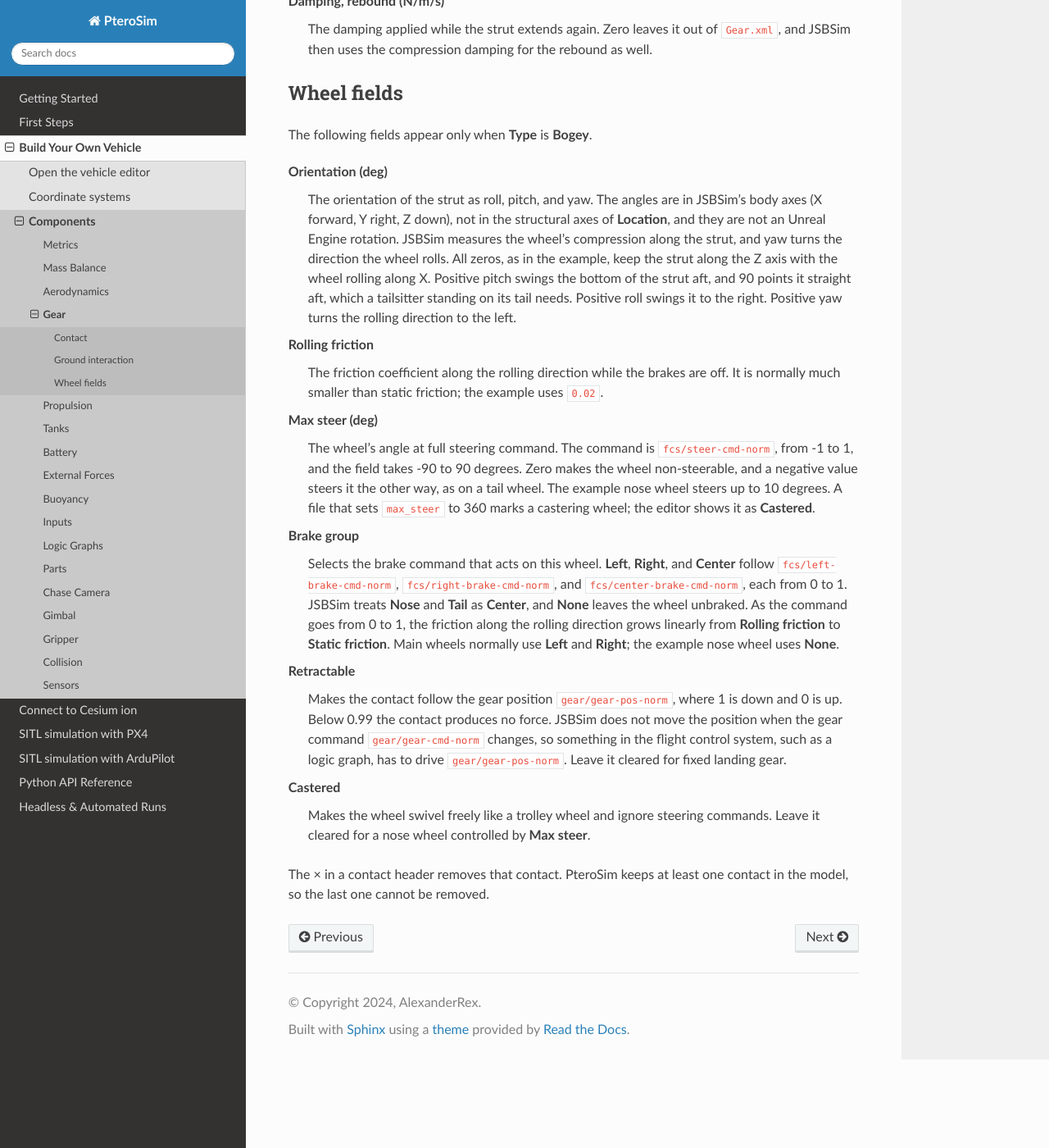
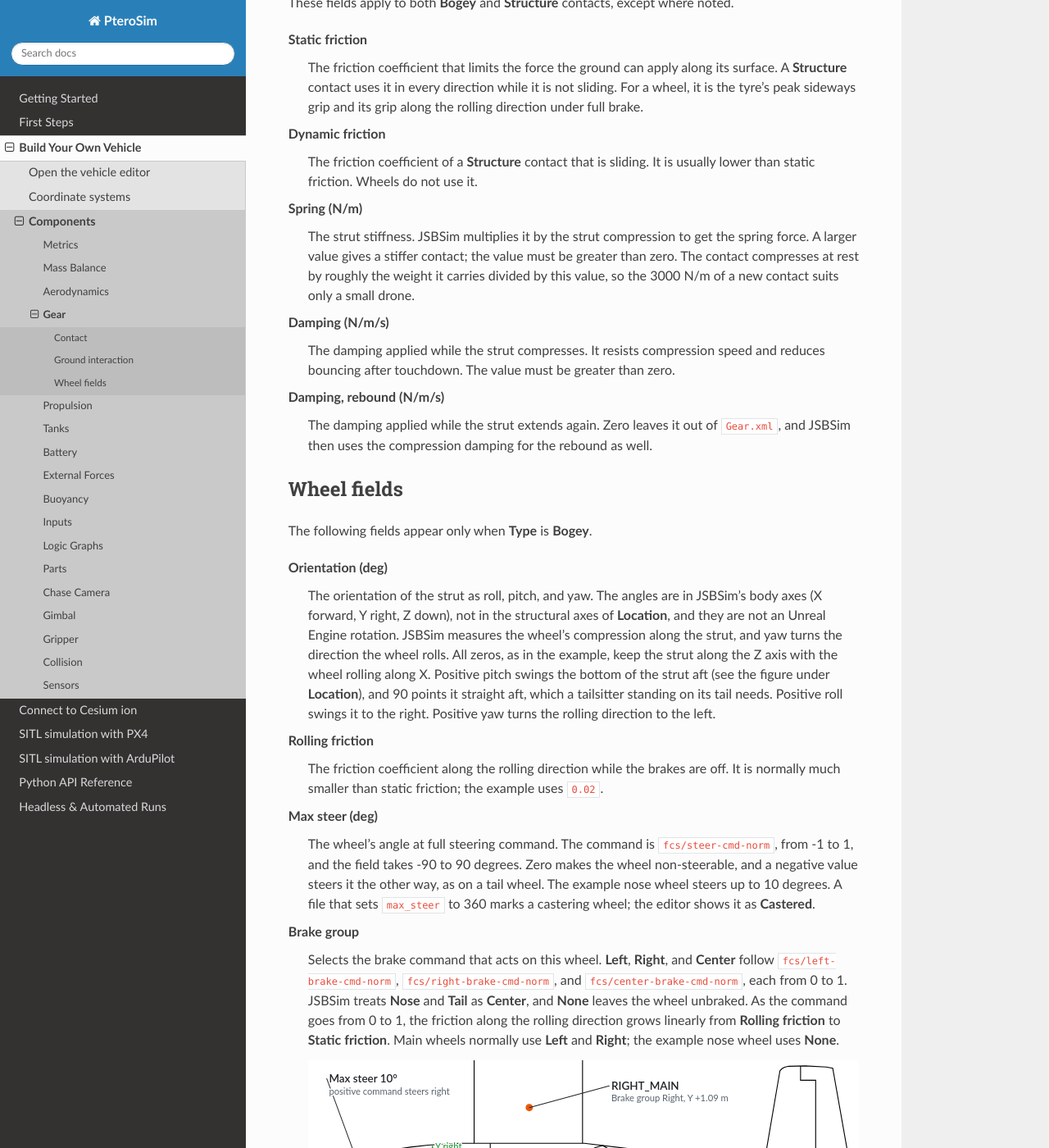
Before and after one commit to AlexanderRex/PteroSimDocs, a Sphinx documentation site: the page built from docs/source/editor/gear.rst, in a window 1280 px wide and 1400 px high, scrolled down 1876 px. Shown: the whole window at 82% size. Built offline with Sphinx 7.4.7 and the Read the Docs theme 3.1.0, drawn with Linux system fonts in a browser that asks for light colours; some of the changed text lies outside the part shown.

Commit message:
Gear: draw the fields on the c172p
A side view of the nose wheel shows Location from the structural origin, the strut axis at zero orientation and the sense of positive pitch; a top view shows the steering range, the brake groups and the sign of Y.

```diff
--- a/docs/source/editor/gear.rst
+++ b/docs/source/editor/gear.rst
@@ -45,6 +45,11 @@
    wheel is 0.17272 m ahead of the structural origin, on the centreline, and
    0.4953 m below it.
 
+   .. image:: ../Images/gear_location_orientation.svg
+      :alt: Nose wheel Location measured from the structural origin, its strut axis, and the sense of positive pitch
+      :class: no-float-left
+      :width: 70%
+
 Ground interaction
 ------------------
 
@@ -89,10 +94,11 @@
    of **Location**, and they are not an Unreal Engine rotation. JSBSim
    measures the wheel's compression along the strut, and yaw turns the
    direction the wheel rolls. All zeros, as in the example, keep the strut
-   along the Z axis with the wheel rolling along X. Positive pitch swings the bottom
-   of the strut aft, and 90 points it straight aft, which a tailsitter
-   standing on its tail needs. Positive roll swings it to the right. Positive
-   yaw turns the rolling direction to the left.
+   along the Z axis with the wheel rolling along X. Positive pitch swings the
+   bottom of the strut aft (see the figure under **Location**), and 90 points
+   it straight aft, which a tailsitter standing on its tail needs. Positive
+   roll swings it to the right. Positive yaw turns the rolling direction to
+   the left.
 
 **Rolling friction**
    The friction coefficient along the rolling direction while the brakes are
@@ -117,6 +123,11 @@
    **Static friction**. Main wheels normally use **Left** and **Right**; the
    example nose wheel uses **None**.
 
+   .. image:: ../Images/gear_steer_brake.svg
+      :alt: Top view with the nose wheel's steering range and the brake groups of the main wheels
+      :class: no-float-left
+      :width: 100%
+
 **Retractable**
    Makes the contact follow the gear position ``gear/gear-pos-norm``, where 1
    is down and 0 is up. Below 0.99 the contact produces no force. JSBSim does
@@ -131,3 +142,6 @@
 
 The × in a contact header removes that contact. PteroSim keeps at least one
 contact in the model, so the last one cannot be removed.
+
+The aircraft drawing is the Cessna 172 three-view by Marek Cel, CC0, from
+Wikimedia Commons.
```
Also changed, not shown: docs/source/Images/gear_location_orientation.svg (added), docs/source/Images/gear_steer_brake.svg (added).
